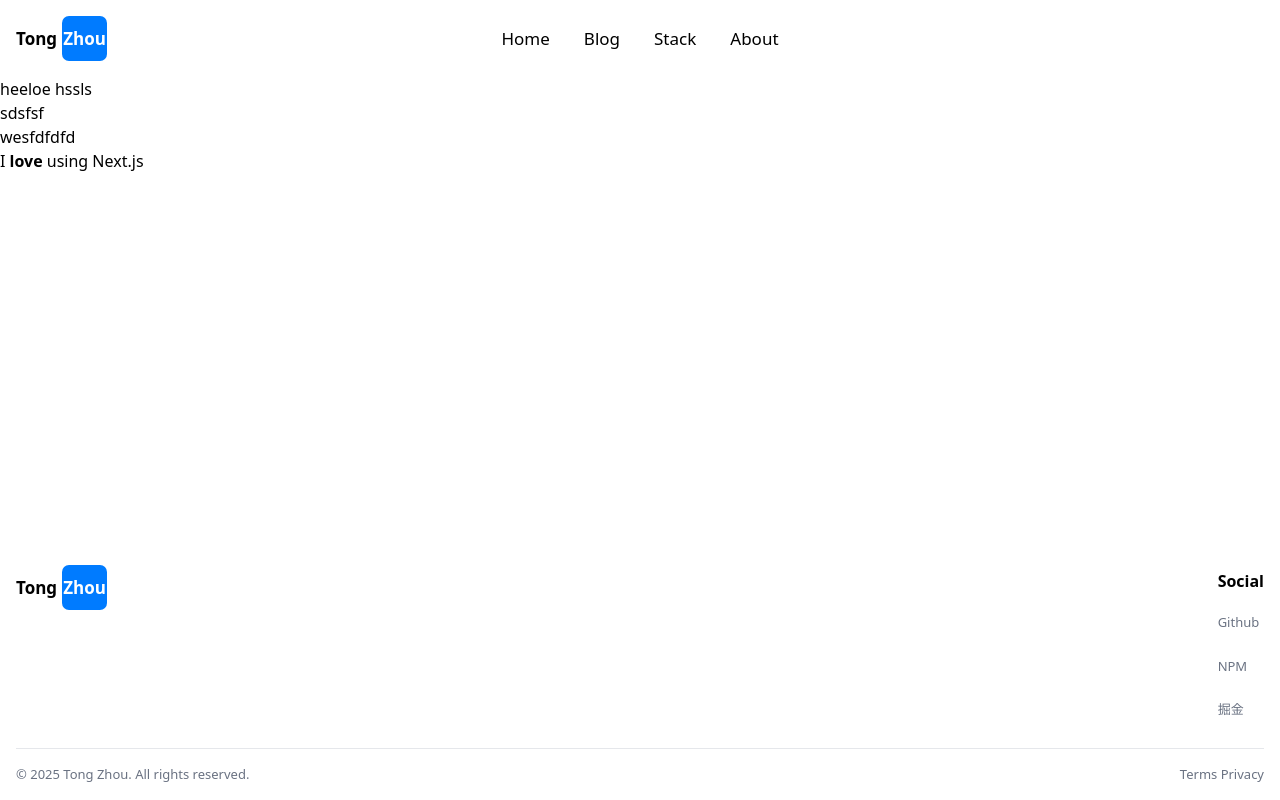
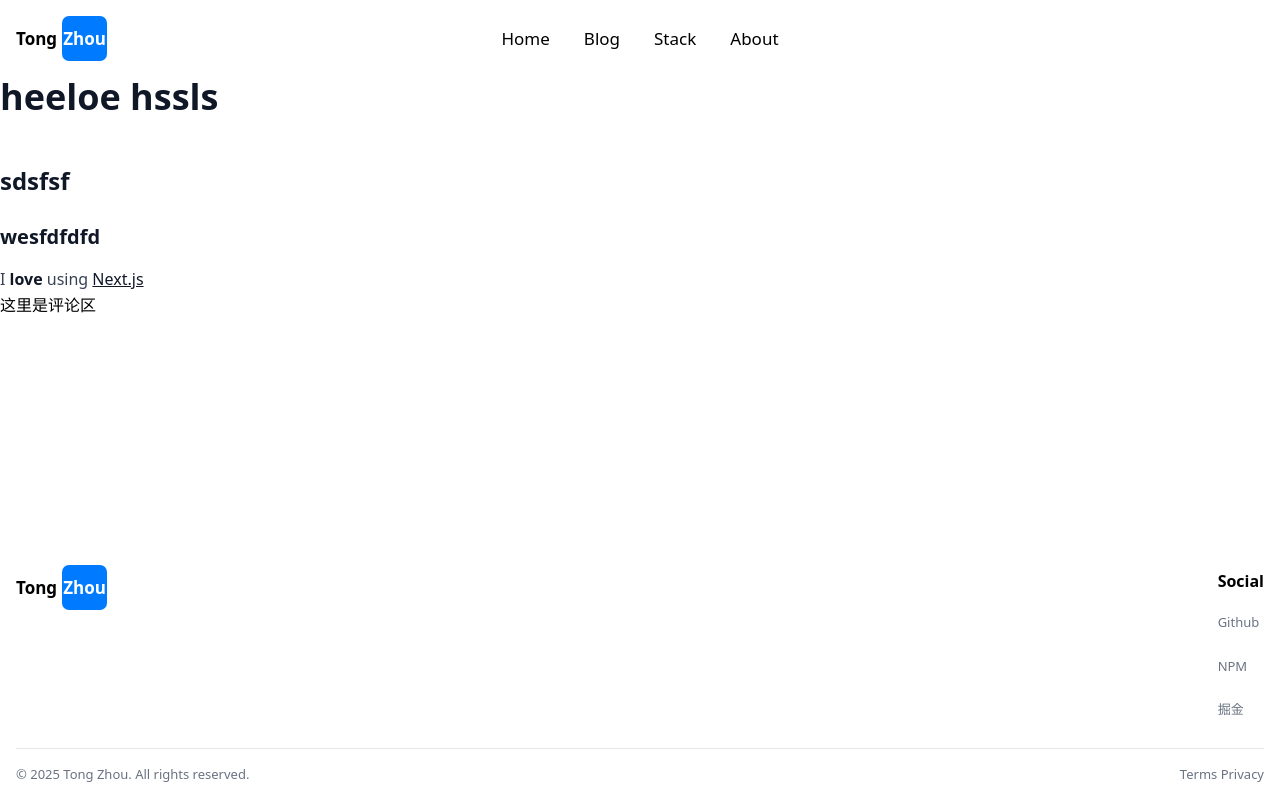
Before and after one commit to jiqishoubi/tz-website2, a Next.js app: page /blog/20241119 in a window 1280 px wide. Built offline with nearby package versions, Linux system fonts and the light colour scheme; what @mui/material-nextjs would draw is missing.

Commit message:
feat: 引入 @tailwindcss/typography 处理 markdown样式的问题

```diff
--- a/package.json
+++ b/package.json
@@ -21,6 +21,7 @@
     "@mui/material-nextjs": "^6.4.3",
     "@next/mdx": "^15.2.3",
     "@tailwindcss/postcss": "^4.0.14",
+    "@tailwindcss/typography": "^0.5.16",
     "@types/mdx": "^2.0.13",
     "dayjs": "^1.11.13",
     "next": "15.2.3",
--- a/src/app/(web)/blog/[id]/page.tsx
+++ b/src/app/(web)/blog/[id]/page.tsx
@@ -8,7 +8,11 @@ export function generateStaticParams() {
 const Index: React.FC = () => {
   return (
     <>
-      <Article />
+      <article className="prose">
+        <Article />
+      </article>
+
+      <div>这里是评论区</div>
     </>
   )
 }
--- a/src/app/global.css
+++ b/src/app/global.css
@@ -1,4 +1,5 @@
 @import 'tailwindcss';
+@plugin "@tailwindcss/typography"; /* @tailwindcss/typography 新的引入方式 */
 
 /* xs <768px 的情况 */
 html {
```
Also changed, not shown: 1 other file (tests, documents, lock files or other folders).
